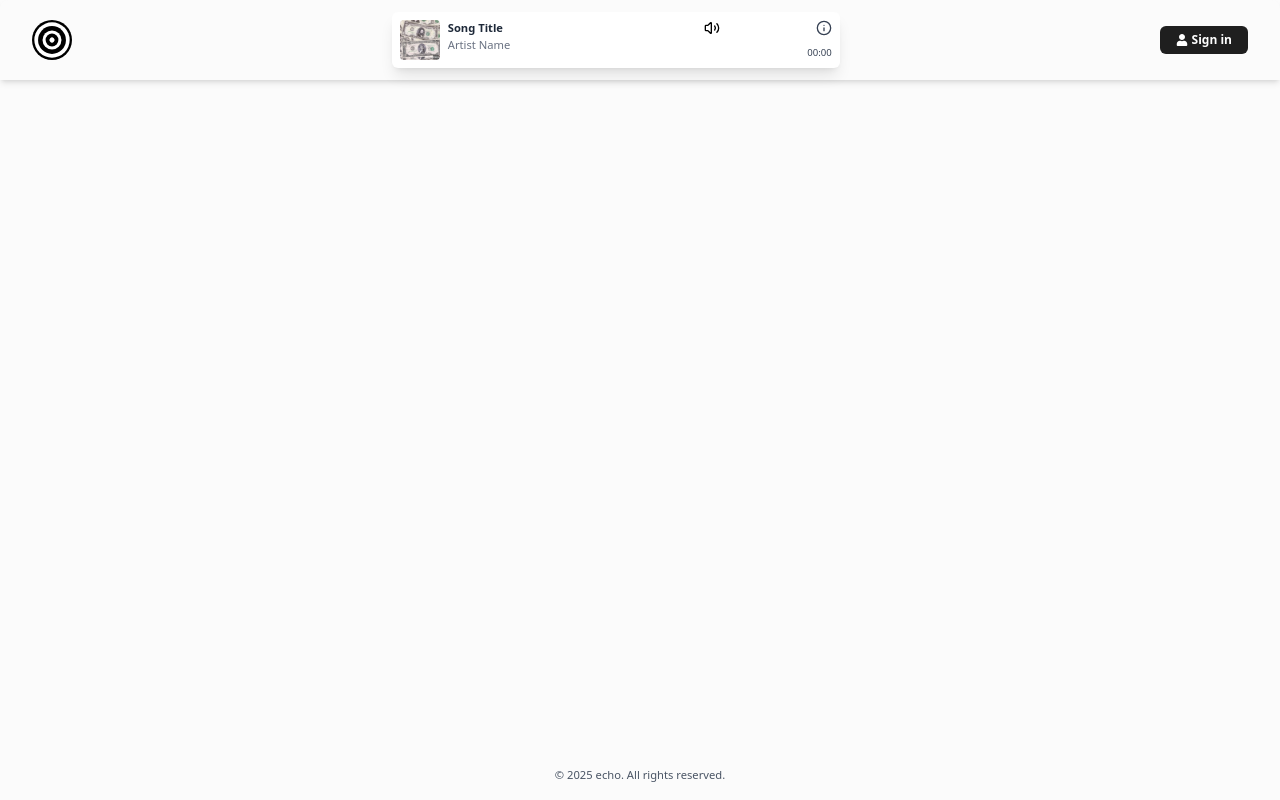
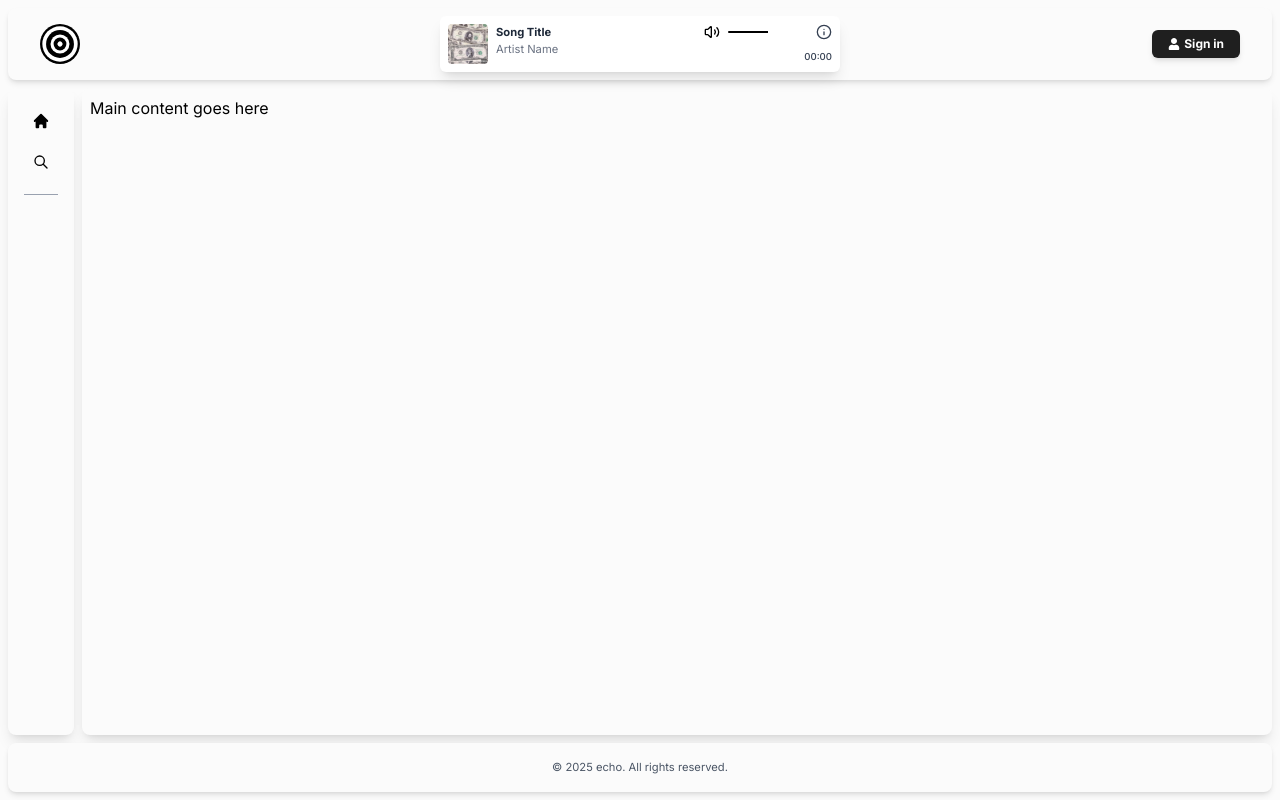
Before and after one commit to CurlCreep/backend-marketplace, a Next.js app in the folder frontend/: page / in a window 1280 px wide. Built offline with nearby package versions, Linux system fonts and the light colour scheme; no server answers.

Commit message:
changed website colors and layout, added toolbar

```diff
--- a/frontend/app/components/footer.tsx
+++ b/frontend/app/components/footer.tsx
@@ -4,7 +4,7 @@ export default function Footer() {
   return (
     <>
         {/* Footer */}
-        <footer className="bg-secondary-light dark:bg-secondary-dark text-[#8d8d8d] dark:text-[#b0b0b0] text-center p-4 text-[0.7rem] text-gray-600">
+        <footer className="bg-secondary-light dark:bg-secondary-dark shadow-md dark:text-[#b0b0b0] text-center p-4 text-[0.7rem] text-gray-600 rounded-lg m-2">
             © {new Date().getFullYear()} echo. All rights reserved.
         </footer>
     </>
--- a/frontend/app/components/navbar.tsx
+++ b/frontend/app/components/navbar.tsx
@@ -6,7 +6,7 @@ export default function NavBar() {
   return (
     <>
         {/* Navbar */}
-        <nav className="bg-secondary-light dark:bg-secondary-dark shadow-md flex justify-between items-center rounded-t-lg py-3 px-8">
+        <nav className="relative bg-secondary-light dark:bg-secondary-dark shadow-md flex justify-between items-center rounded-lg py-4 px-8 m-2">
             {/* Brand */}
             <div className="flex items-center space-x-2">
                 <img
@@ -15,15 +15,20 @@ export default function NavBar() {
                 />
             </div>
 
-            <MusicPlayer/>
+            {/* Music Player - perfectly centered */}
+            <div className="absolute left-1/2 transform -translate-x-1/2 min-w-[400px]">
+                <MusicPlayer />
+            </div>
 
+            {/* Sign in button */}
             <div className="space-x-4">
-                <button className="bg-primary-dark text-white dark:bg-primary-light dark:text-black flex items-center gap-1 text-xs px-4 py-1.5 font-bold rounded-md cursor-pointer">
+                <button className="bg-primary-dark text-white dark:bg-primary-light dark:text-black flex items-center gap-1 text-xs px-4 py-1.5 font-bold rounded-md shadow-md cursor-pointer">
                     <FaUser />
                     Sign in
                 </button>
             </div>
         </nav>
+
     </>
   );
 }
--- a/frontend/app/components/player.tsx
+++ b/frontend/app/components/player.tsx
@@ -94,7 +94,7 @@ export default function MusicPlayer() {
   };
 
   return (
-    <div className="relative flex items-center bg-white dark:bg-[#363638] shadow-lg rounded-md w-full max-w-md space-x-2 overflow-hidden p-2">
+    <div className="relative flex items-center bg-white dark:bg-[#333333] shadow-lg rounded-md w-full max-w-md space-x-2 overflow-hidden p-2">
         <div className="flex-1">
             <div className="relative flex gap-2">
 
@@ -156,7 +156,7 @@ export default function MusicPlayer() {
                     <div className="flex w-fit space-x-2">
                         {/* Volume percentage when dragging */}
                         {dragging && (
-                            <div className="absolute top-0 left-0 text-xs font-semibold text-gray-700 dark:text-gray-200">
+                            <div className="absolute top-0 left-0 text-xs text-gray-700 dark:text-gray-200">
                                 {volume}
                             </div>
                         )}
@@ -213,7 +213,8 @@ export default function MusicPlayer() {
 
                                   [&::-webkit-slider-runnable-track]:h-0.5
                                   [&::-webkit-slider-runnable-track]:rounded-full
-                                  [&::-webkit-slider-runnable-track]:[background:linear-gradient(to_right,white_0%,white_var(--progress),transparent_var(--progress),transparent_100%)]"
+                                  [&::-webkit-slider-runnable-track]:[background:linear-gradient(to_right,black_0%,black_var(--progress),transparent_var(--progress),transparent_100%)]
+                                  dark:[&::-webkit-slider-runnable-track]:[background:linear-gradient(to_right,white_0%,white_var(--progress),transparent_var(--progress),transparent_100%)]"
                           />
                         </div>
 
@@ -272,8 +273,10 @@ export default function MusicPlayer() {
                     [&::-webkit-slider-thumb]:bg-white
                     [&::-webkit-slider-thumb]:border-none
 
-                    [&::-webkit-slider-runnable-track]:[background:linear-gradient(to_right,white_0%,white_var(--progress),transparent_var(--progress),transparent_100%)]
+                    [&::-webkit-slider-runnable-track]:[background:linear-gradient(to_right,black_0%,black_var(--progress),transparent_var(--progress),transparent_100%)]
+                    dark:[&::-webkit-slider-runnable-track]:[background:linear-gradient(to_right,white_0%,white_var(--progress),transparent_var(--progress),transparent_100%)]
                     [&::-webkit-slider-runnable-track]:h-1
+                    [&::-webkit-slider-runnable-track]:borner-transparent-4
                     [&::-webkit-slider-runnable-track]:rounded-full
                     hover:[&::-webkit-slider-runnable-track]:h-1.5
                     "
--- /dev/null
+++ b/frontend/app/components/toolbar.tsx
@@ -0,0 +1,24 @@
+import React from "react";
+import { HiHome } from "react-icons/hi";
+
+export default function ToolBar() {
+  return (
+    <>
+        {/* Toolbar */}
+        <div className="flex flex-col bg-secondary-light dark:bg-secondary-dark shadow-lg p-4 rounded-lg w-fit mx-2 items-center space-y-2">
+            {/* Home Button */}
+            <button className="bg-primary text-black dark:text-white p-2 rounded-sm cursor-pointer">
+                <HiHome size={18} />
+            </button>
+
+            {/* Search Button */}
+            <button className="bg-primary text-black dark:text-white p-2 rounded-sm cursor-pointer">
+                <svg className="w-4 h-4" fill="none" stroke="currentColor" viewBox="0 0 24 24">
+                    <path strokeLinecap="round" strokeLinejoin="round" strokeWidth="2" d="M21 21l-6-6m2-5a7 7 0 11-14 0 7 7 0 0114 0z" />
+                </svg>
+            </button>
+            <hr className="w-full border-t border-gray-400 dark:border-gray-400 my-2" />
+        </div>
+    </>
+  );
+}
--- a/frontend/app/globals.css
+++ b/frontend/app/globals.css
@@ -1,10 +1,13 @@
+@import url('https://fonts.googleapis.com/css2?family=Inter:wght@400;500;700&display=swap');
 @import "tailwindcss";
 
 /* Extend the theme directly in CSS */
 @theme {
+  --font-sans: 'Inter', system-ui, -apple-system, "Segoe UI", Roboto, "Helvetica Neue", Arial, sans-serif;
+
   --color-primary-light: #fbfbfb;
   --color-primary-dark: #1f1f1f;
 
   --color-secondary-light: #fbfbfb;
-  --color-secondary-dark: #252526;
+  --color-secondary-dark: #262626;
 }
--- a/frontend/app/home.tsx
+++ b/frontend/app/home.tsx
@@ -1,16 +1,23 @@
 import React from "react";
 import NavBar from "@/app/components/navbar";
 import Footer from "@/app/components/footer";
+import ToolBar from "./components/toolbar";
 
 export default function HomePage() {
   return (
     <div className="bg-primary-light dark:bg-primary-dark flex flex-col min-h-screen">
       {/* Navbar */}
       <NavBar />
-      {/* Body */}
-      <main className="flex-1 flex items-center justify-center">
-        {/* Empty body for now */}
-      </main>
+
+      <div className="flex flex-1">
+        {/* Toolbar */}
+        <ToolBar />
+
+        {/* Body */}
+        <main className="flex-1 items-center justify-center shadow-lg rounded-lg bg-secondary-light dark:bg-secondary-dark p-2 mr-2">
+          <p>Main content goes here</p>
+        </main>
+      </div>
 
       {/* Footer */}
       < Footer />
--- a/frontend/tailwind.config.js
+++ b/frontend/tailwind.config.js
@@ -9,7 +9,3 @@ module.exports = {
   },
   plugins: [],
 }
-
-
-// darkbg: "#1f1f1f",
-// darkbg2: "#252526",
```
